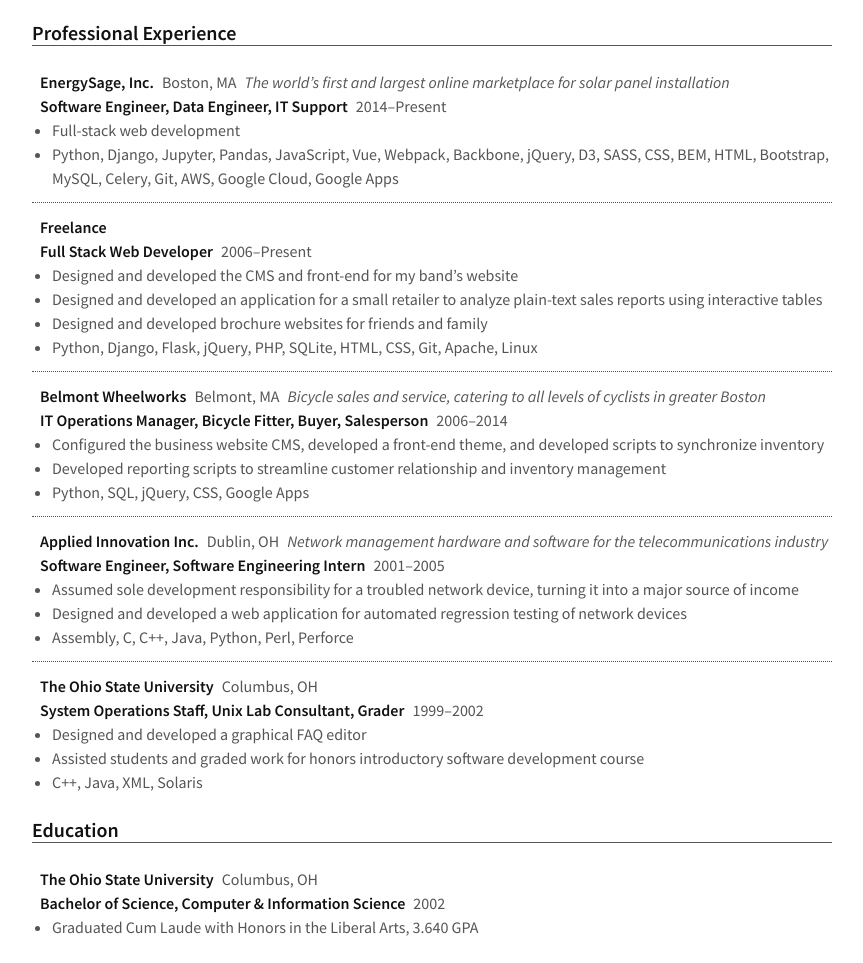
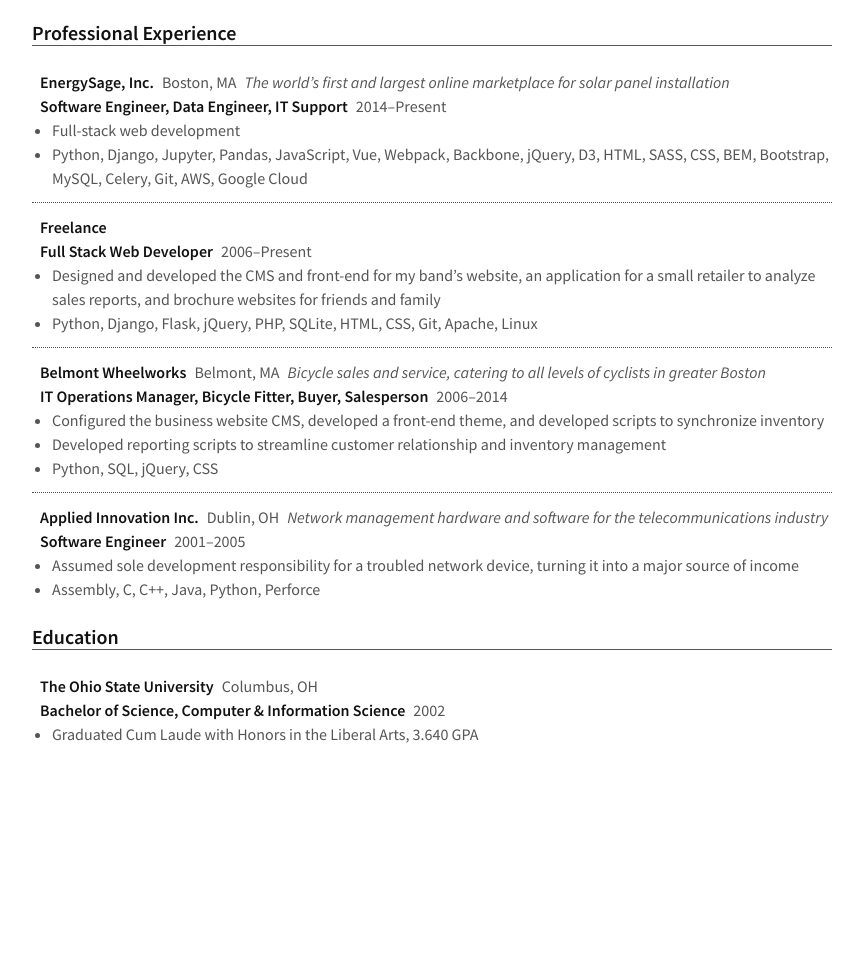
Before and after one commit to bhrutledge/resume, a website: page src/index.pug in a window 1280 px wide. Shown: the part 99-1062 px from the top of the page, without its empty margins (208-1071 px from the left). After the commit the page ends 869 px from the top, so only its background shows below. Drawn offline with nearby package versions, Linux system fonts and the light colour scheme; files that its build step writes are made by us from their sources.

Commit message:
Trim content

```diff
--- a/src/index.pug
+++ b/src/index.pug
@@ -18,15 +18,13 @@
       +role('Software Engineer, Data Engineer, IT Support', '2014', 'Present')
         ul
           li Full-stack web development
-          li Python, Django, Jupyter, Pandas, JavaScript, Vue, Webpack, Backbone, jQuery, D3, SASS, CSS, BEM, HTML, Bootstrap, MySQL, Celery, Git, AWS, Google Cloud, Google Apps
+          li Python, Django, Jupyter, Pandas, JavaScript, Vue, Webpack, Backbone, jQuery, D3, HTML, SASS, CSS, BEM, Bootstrap, MySQL, Celery, Git, AWS, Google Cloud
 
     +organization('Freelance')
 
       +role('Full Stack Web Developer', '2006', 'Present')
         ul
-          li Designed and developed the CMS and front-end for my band&rsquo;s website
-          li Designed and developed an application for a small retailer to analyze plain-text sales reports using interactive tables
-          li Designed and developed brochure websites for friends and family
+          li Designed and developed the CMS and front-end for my band&rsquo;s website, an application for a small retailer to analyze sales reports, and brochure websites for friends and family
           li Python, Django, Flask, jQuery, PHP, SQLite, HTML, CSS, Git, Apache, Linux
 
     +organization('Belmont Wheelworks', 'Belmont, MA', 'Bicycle sales and service, catering to all levels of cyclists in greater Boston')
@@ -35,23 +33,14 @@
         ul
           li Configured the business website CMS, developed a front-end theme, and developed scripts to synchronize inventory
           li Developed reporting scripts to streamline customer relationship and inventory management
-          li Python, SQL, jQuery, CSS, Google Apps
+          li Python, SQL, jQuery, CSS
 
     +organization('Applied Innovation Inc.', 'Dublin, OH', 'Network management hardware and software for the telecommunications industry')
 
-      +role('Software Engineer, Software Engineering Intern', '2001', '2005')
+      +role('Software Engineer', '2001', '2005')
         ul
           li Assumed sole development responsibility for a troubled network device, turning it into a major source of income
-          li Designed and developed a web application for automated regression testing of network devices
-          li Assembly, C, C++, Java, Python, Perl, Perforce
-
-    +organization('The Ohio State University', 'Columbus, OH')
-
-      +role('System Operations Staff, Unix Lab Consultant, Grader', '1999', '2002')
-        ul
-          li Designed and developed a graphical FAQ editor
-          li Assisted students and graded work for honors introductory software development course
-          li C++, Java, XML, Solaris
+          li Assembly, C, C++, Java, Python, Perforce
 
   +section('Education')
 
```
Also changed, not shown: dist/index.html, 1 other file.
